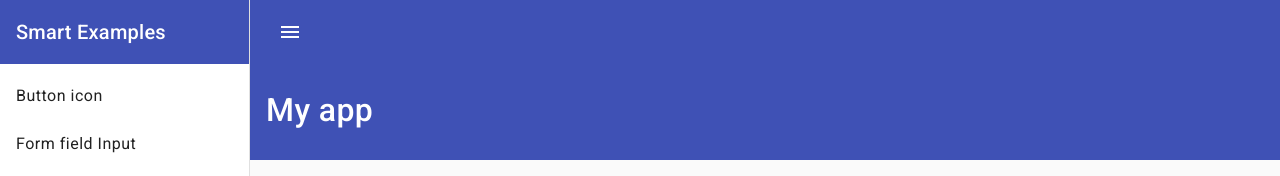
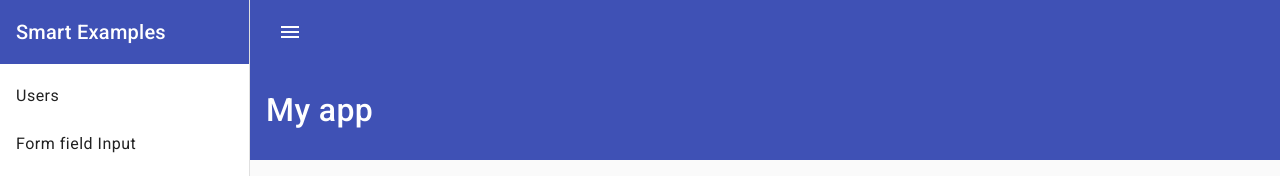
Before and after one commit to thurdelima/angular-my-school, an Angular app: page / in a window 1280 px wide. Shown: the top 176 px of the page. Built offline with nearby package versions, Linux system fonts and the light colour scheme.

Commit message:
feat: adjust some routes and routes children

```diff
--- a/src/app/app.component.html
+++ b/src/app/app.component.html
@@ -13,7 +13,7 @@
     </mat-toolbar>
 
     <mat-nav-list>
-      <a mat-list-item routerLink="pages/users">Button icon</a>
+      <a mat-list-item routerLink="pages/users">Users</a>
       <a mat-list-item routerLink="formFieldInput">Form field Input</a>
       <a mat-list-item routerLink="progBarSpinner">Progress and Spinner</a>
       <a mat-list-item routerLink="tabs">Tabs</a>
--- a/src/app/pages/users/users-routing.module.ts
+++ b/src/app/pages/users/users-routing.module.ts
@@ -1,8 +1,39 @@
 import { NgModule } from '@angular/core';
 import { RouterModule, Routes } from '@angular/router';
 import { UsersComponent } from './users.component';
+import { MyProfileComponent } from './my-profile/my-profile.component';
+import { MyConquestsComponent } from './my-conquests/my-conquests.component';
+import { MyDisciplinesComponent } from './my-disciplines/my-disciplines.component';
 
-const routes: Routes = [{ path: '', component: UsersComponent }];
+const routes: Routes = [
+  {
+    path: '',
+    component: UsersComponent,
+    pathMatch: 'prefix',
+    children: [
+      {
+        path: '',
+        pathMatch: 'full',
+        redirectTo: 'myProfile'
+
+      },
+      {
+        path: 'myProfile',
+        component: MyProfileComponent
+      },
+      {
+        path: 'myConquests',
+        component: MyConquestsComponent
+      },
+      {
+        path: 'myDisciplines',
+        component: MyDisciplinesComponent
+      },
+
+    ]
+  }
+
+];
 
 @NgModule({
   imports: [RouterModule.forChild(routes)],
--- a/src/app/pages/users/users.component.html
+++ b/src/app/pages/users/users.component.html
@@ -1 +1 @@
-<p>users works!</p>
+<router-outlet></router-outlet>
```
